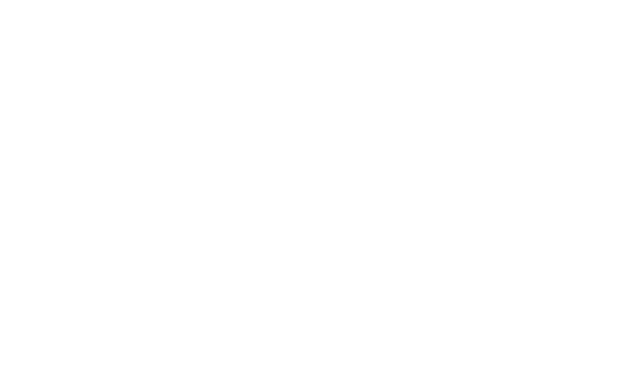
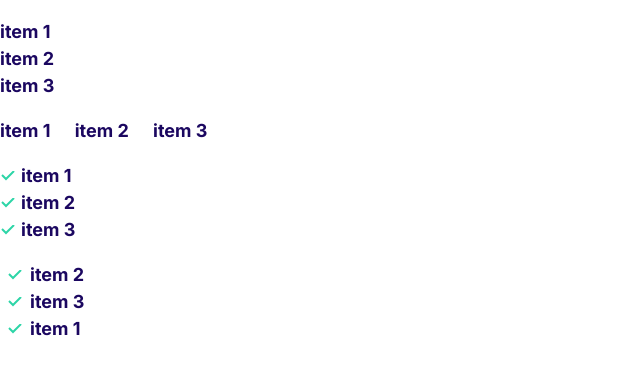
Before and after one commit to nettaku/moshified, a plain HTML site: page index.html in a window 1280 px wide. Shown: the whole page, without its empty margins (0-640 px from the left). Drawn offline with Linux system fonts and the light colour scheme.

Commit message:
Build the lists component.

```diff
--- a/css/styles.css
+++ b/css/styles.css
@@ -100,6 +100,42 @@ p {
   }
 }
 
+/* Lists */
+.list {
+  list-style: none;
+  padding-left: 0;
+  color: var(--color-headings);
+}
+
+.list--bold {
+  font-weight: bold;
+}
+
+.list--inline .list__item {
+  display: inline-block;
+  margin-right: 2rem;
+}
+
+.list--tick .list__item::before {
+  content: url(../icons/tick.svg);
+  margin-right: 0.5rem;
+}
+
+.list--tick2 {
+  list-style-image: url(../icons/tick.svg);
+  padding-left: 3rem;
+}
+
+.list--tick2 .list__item {
+  padding-left: 0.5rem;
+}
+
+@media screen and (min-width: 1024px) {
+  .list--tick2 .list__item {
+    padding-left: 0;
+  }
+}
+
 @media screen and (min-width: 1024px) {
   /* 1024px 이상인 경우 */
   body {
--- a/index.html
+++ b/index.html
@@ -12,6 +12,25 @@
     <link rel="stylesheet" href="css/styles.css">
 </head>
 <body>
-
+    <ul class="list list--bold">
+        <li>item 1</li>
+        <li>item 2</li>
+        <li>item 3</li>
+    </ul>
+    <ul class="list list--bold list--inline">
+        <li class="list__item">item 1</li>
+        <li class="list__item">item 2</li>
+        <li class="list__item">item 3</li>
+    </ul>
+    <ul class="list list--bold list--tick">
+        <li class="list__item">item 1</li>
+        <li class="list__item">item 2</li>
+        <li class="list__item">item 3</li>
+    </ul>
+    <ul class="list list--bold list--tick2">
+        <li class="list__item">item 2</li>
+        <li class="list__item">item 3</li>
+        <li class="list__item">item 1</li>
+    </ul>
 </body>
 </html>
```
Also changed, not shown: icons/chevron.svg (added), icons/clock.svg (added), icons/computer.svg (added), icons/easy.svg (added), icons/growth.svg (added), icons/line.svg (added), icons/logo.svg (added), icons/menu.svg (added), icons/quotes.svg (added), icons/search.svg (added), icons/settings.svg (added), icons/snap.svg (added), icons/tick.svg (added), icons/wordpress.svg (added).
